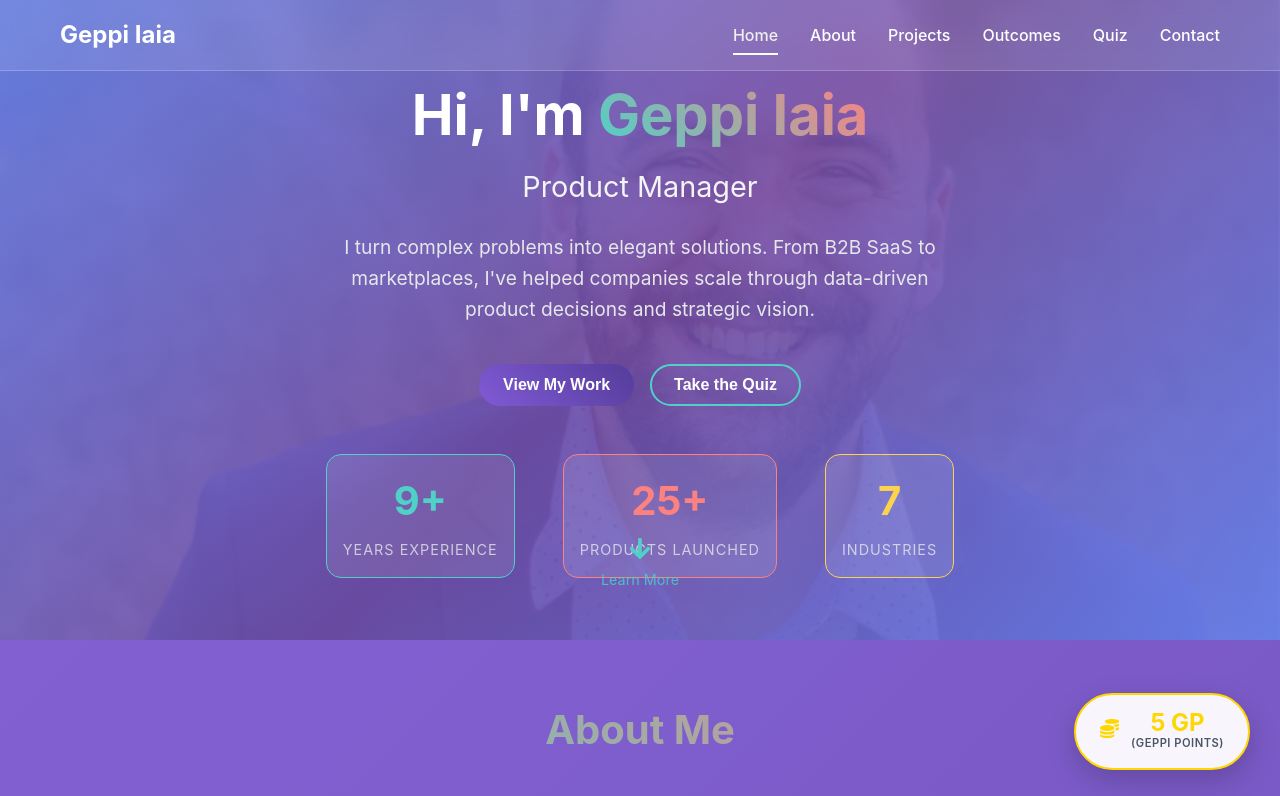
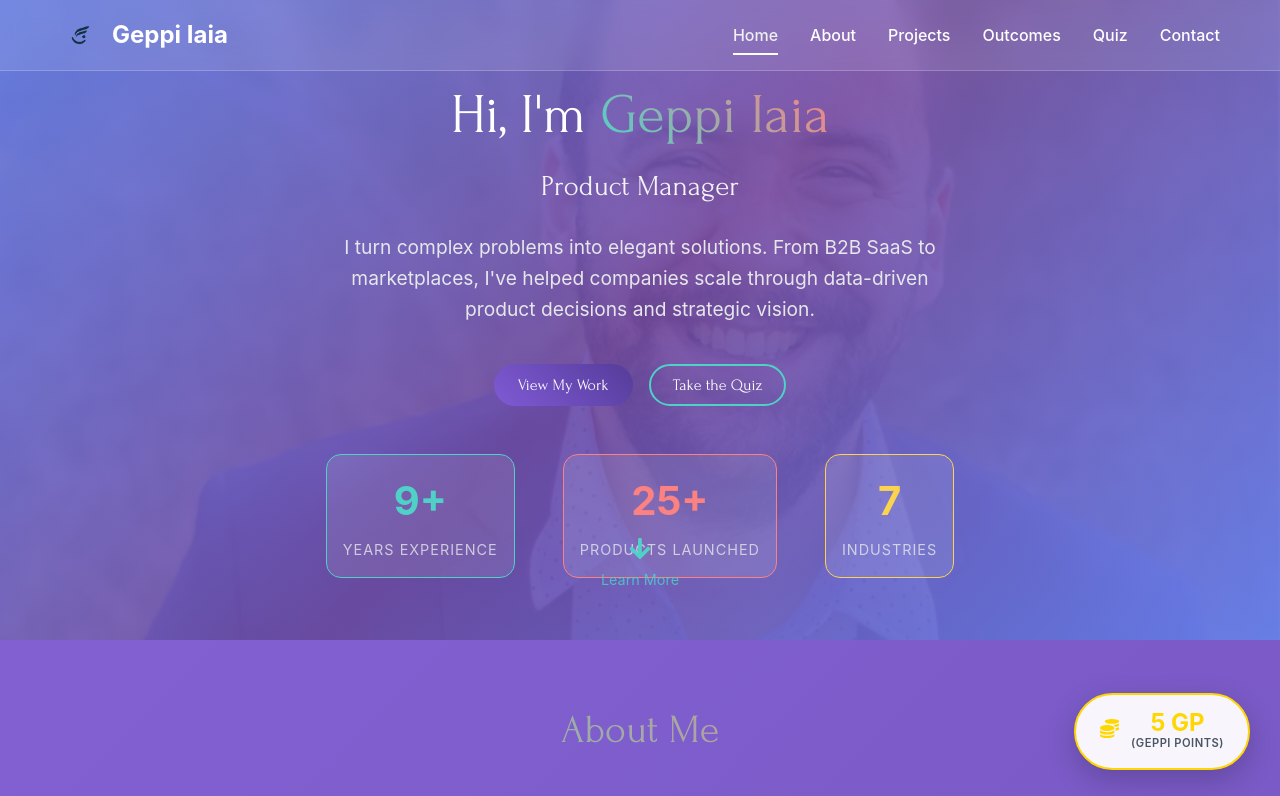
Before and after one commit to Geppi88/geppi-portfolio, a React (Vite) app: page / in a window 1280 px wide. Shown: the top 796 px of the page. Built offline with nearby package versions, Linux system fonts and the light colour scheme.

Commit message:
Styling Changes
Updated primary font, added preview icon, and updated the global top nav component

```diff
--- a/index.html
+++ b/index.html
@@ -2,7 +2,7 @@
 <html lang="en">
   <head>
     <meta charset="UTF-8" />
-    <link rel="icon" type="image/svg+xml" href="/vite.svg" />
+    <link rel="icon" type="image/png" href="/images/logo.png" />
     <meta name="viewport" content="width=device-width, initial-scale=1.0" />
     <title>Geppi Iaia - Product Manager Portfolio</title>
     <meta name="description" content="Product Manager portfolio showcasing projects, outcomes, and professional achievements" />
--- a/src/components/Navigation.css
+++ b/src/components/Navigation.css
@@ -25,6 +25,15 @@
   font-weight: 700;
   color: white;
   text-decoration: none;
+  display: flex;
+  align-items: center;
+  gap: 12px;
+}
+
+.nav-logo-img {
+  height: 40px;
+  width: auto;
+  border-radius: 6px;
 }
 
 .nav-menu {
--- a/src/components/Navigation.jsx
+++ b/src/components/Navigation.jsx
@@ -50,6 +50,7 @@ const Navigation = () => {
     <nav className="navigation">
       <div className="nav-container">
         <div className="nav-logo">
+          <img src="/images/logo.png" alt="Geppi Iaia Logo" className="nav-logo-img" />
           <span>Geppi Iaia</span>
         </div>
 
--- a/src/index.css
+++ b/src/index.css
@@ -1,3 +1,21 @@
+/* Forum Font Import */
+@font-face {
+  font-family: 'Forum';
+  src: url('/Forum-Regular.ttf') format('truetype');
+  font-weight: 400;
+  font-style: normal;
+  font-display: swap;
+}
+
+/* Apply Forum font to headers and buttons/CTAs only */
+h1, h2, h3, h4, h5, h6 {
+  font-family: 'Forum', Inter, system-ui, Avenir, Helvetica, Arial, sans-serif;
+}
+
+button, .btn, .cta {
+  font-family: 'Forum', Inter, system-ui, Avenir, Helvetica, Arial, sans-serif;
+}
+
 :root {
   font-family: Inter, system-ui, Avenir, Helvetica, Arial, sans-serif;
   line-height: 1.5;
```
Also changed, not shown: public/Forum-Regular.ttf (added), public/images/logo.png (added).
